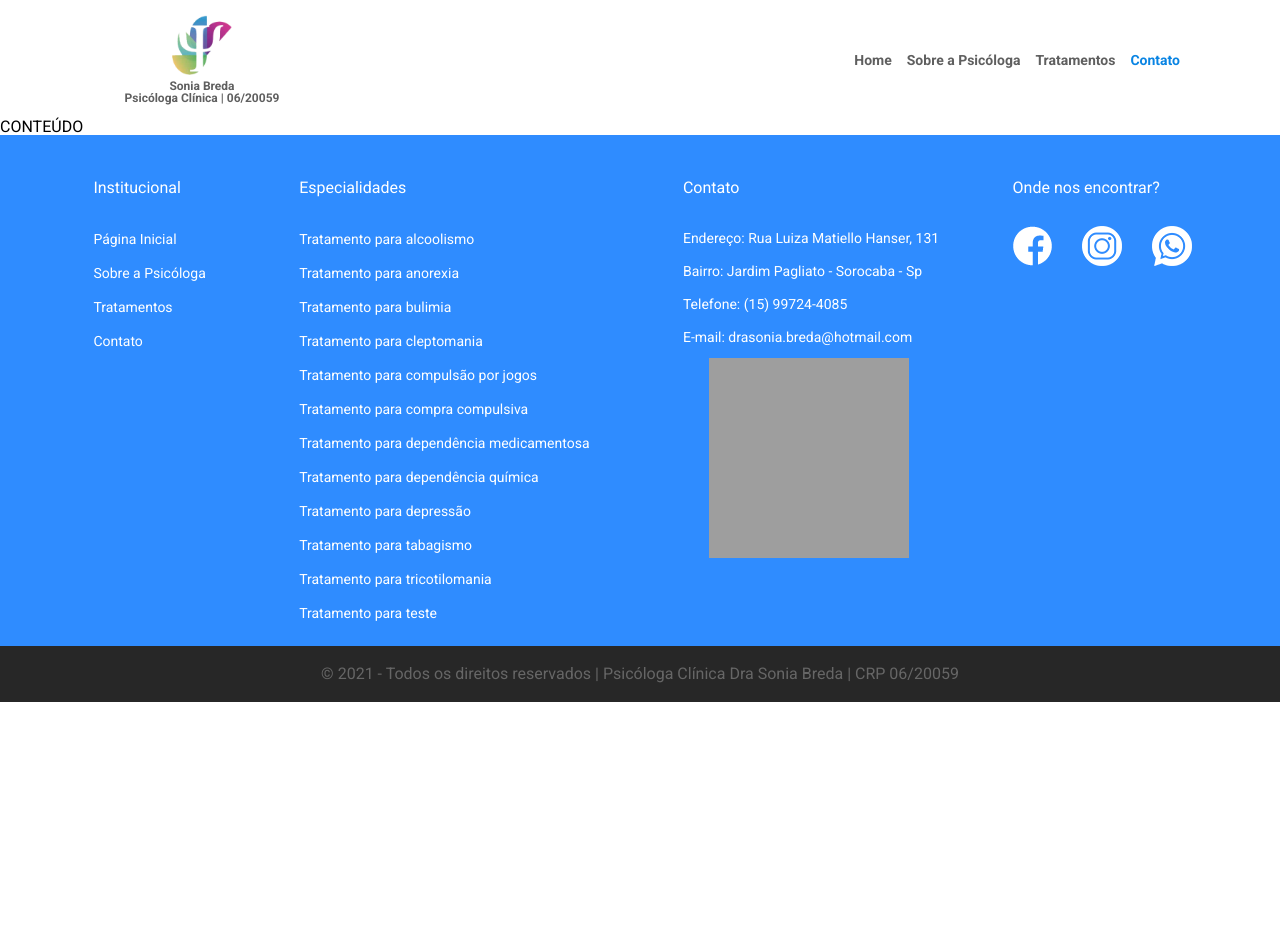
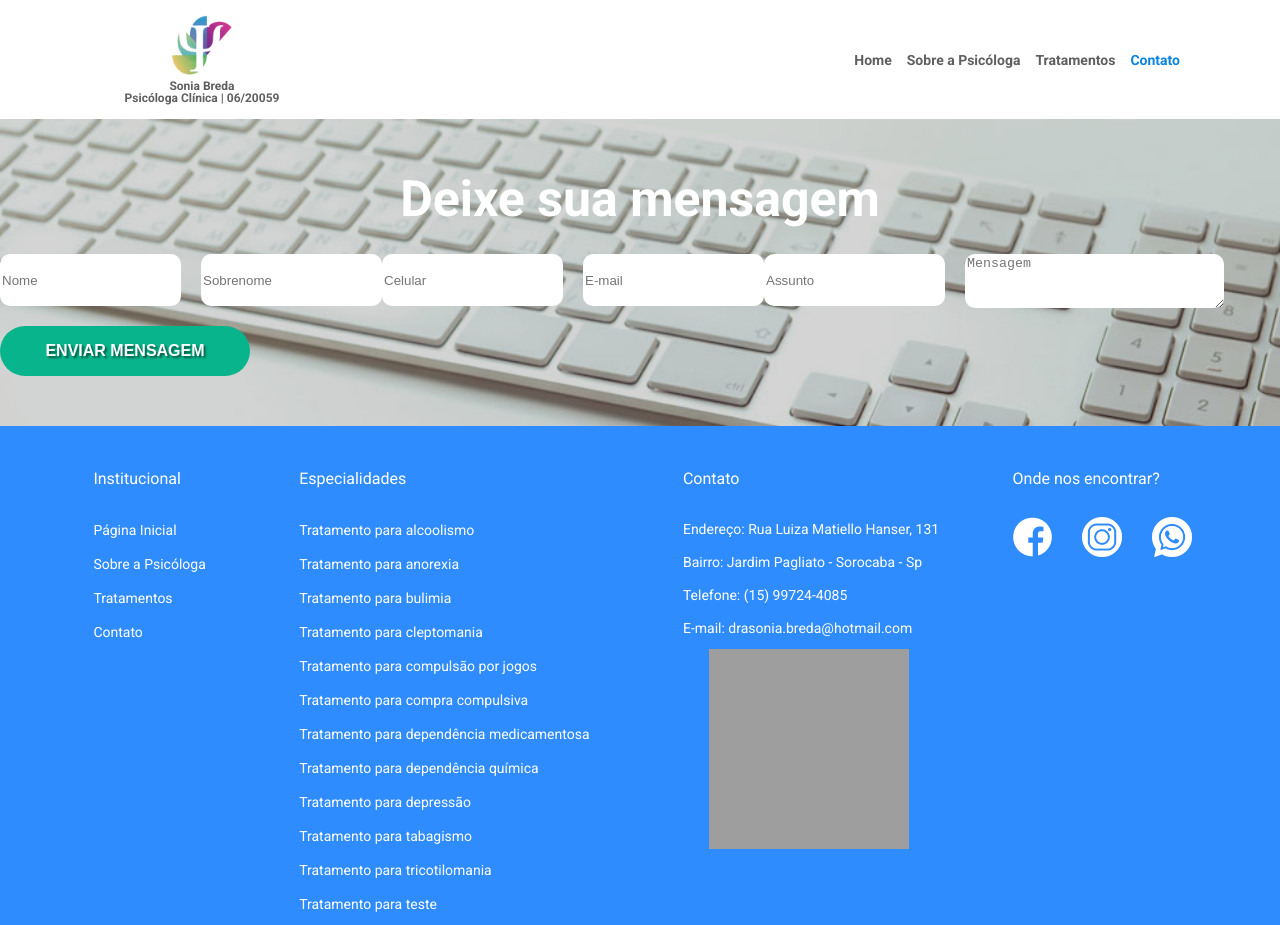
Before and after one commit to guibreda/sonia-breda, a plain HTML site: page assets/contato.html in a window 1280 px wide. Shown: the top 925 px of the page. Before the commit the page ends 800 px from the top, so only its background shows below. Drawn offline with Linux system fonts and the light colour scheme; grey boxes are pictures that could not be loaded.

Commit message:
Create section of contact

```diff
--- a/assets/contato.html
+++ b/assets/contato.html
@@ -22,9 +22,13 @@
     <link rel="stylesheet" href="../css/components/main-logo.css">
     <link rel="stylesheet" href="../css/components/menu-navegation.css">
     <link rel="stylesheet" href="../css/components/main-section.css">
+    <link rel="stylesheet" href="../css/components/bg-opacity.css">
     <link rel="stylesheet" href="../css/components/main-subtitle.css">
+    <link rel="stylesheet" href="../css/components/wrapper-input.css">
+    <link rel="stylesheet" href="../css/components/main-input.css">
     <link rel="stylesheet" href="../css/components/main-paragraph.css">
     <link rel="stylesheet" href="../css/components/main-article.css">
+    <link rel="stylesheet" href="../css/components/main-btn.css">
     <link rel="stylesheet" href="../css/components/wrapper-info.css">
     <link rel="stylesheet" href="../css/components/l-footer.css">
 
@@ -52,10 +56,19 @@
             </nav>
         </div>
     </header>
-
-    CONTEÚDO
-
-
+    <section class="main-section -contact">
+        <div class="bg-opacity -dark"></div>
+        <h2 class="main-subtitle -second -white">Deixe sua mensagem</h2>
+        <div class="wrapper-input">
+            <input class="main-input" type="text" name="nome" id="name" placeholder="Nome" required>
+            <input class="main-input" type="text" name="sobrenome" id="last-name" placeholder="Sobrenome" required>
+            <input class="main-input" type="tel" name="phone" id="phone" placeholder="Celular" required>
+            <input class="main-input" type="email" name="email" id="email" placeholder="E-mail" required>
+            <input class="main-input" type="text" name="subject" id="subject" placeholder="Assunto" required>
+            <textarea class="main-input" name="message" id="message" cols="30" rows="10" placeholder="Mensagem" required></textarea>
+            <button type="submit" class="main-btn -form">Enviar Mensagem</button>
+        </div>
+    </section>
     <section class="main-section -info">
         <div class="wrapper-info">
             <div class="institutional">
--- a/css/colors.css
+++ b/css/colors.css
@@ -9,8 +9,8 @@
     --color-background-footer: rgb(39, 39, 39);
     --color-background-formacao-especialidade: #ff5600;
     --color-borda-psicologa: #4286f4c9;
-    --color-botao-formulario: rgb(8, 180, 139);
-    --color-botao-formulario-hover: rgb(8, 204, 139);
+    --color-background-botao-formulario: rgb(8, 180, 139);
+    --color-background-botao-formulario-hover: rgb(8, 204, 139);
     --color-bloco-especialidade-pos: rgba(137, 195, 154, 0.99);
     --color-bloco-especialidade-dr: rgba(183, 50, 142, 0.8);
     --color-bloco-especialidade-dp: rgba(95, 182, 191, 0.99);
--- a/css/components/bg-opacity.css
+++ b/css/components/bg-opacity.css
@@ -9,3 +9,8 @@
     opacity: 0.85;
     z-index: -1;
 }
+
+.bg-opacity.-dark
+{
+    background: rgba(0, 0, 0, 0.20);
+}
--- a/css/components/main-btn.css
+++ b/css/components/main-btn.css
@@ -32,3 +32,18 @@
 {
     color: var(--color-bloco-especialidade-dr);
 }
+
+.main-btn.-form
+{
+    background-color: var(--color-background-botao-formulario);
+    border: none;
+    width: 250px;
+    height: 50px;
+    font-size: 1em;
+    cursor: pointer;
+}
+
+.main-btn.-form:hover
+{
+    background-color: var(--color-background-botao-formulario-hover);
+}
--- /dev/null
+++ b/css/components/main-input.css
@@ -0,0 +1,18 @@
+.main-input
+{
+    border-radius: 10px;
+    border: none;
+    height: 50px;
+    margin-right: 20px;
+    margin-bottom: 20px;
+}
+
+.main-input:nth-child(even)
+{
+    margin-right: 0;
+}
+
+.main-input:nth-child(n+5):nth-child(-n+6)
+{
+    margin-bottom: 0;
+}
--- a/css/components/main-section.css
+++ b/css/components/main-section.css
@@ -31,8 +31,17 @@
 .main-section.-about
 {
     position: relative;
-    z-index: -2;
+    z-index: 1;
     background-image: url(../../assets/img/fundo-hexagonal.png);
     background-repeat: no-repeat;
     background-size: cover;
 }
+
+.main-section.-contact
+{
+    position: relative;
+    z-index: 1;
+    background-image: url(../../assets/img/fundo_contact.jpg);
+    background-repeat: no-repeat;
+    background-size: cover;
+}
--- a/css/components/main-subtitle.css
+++ b/css/components/main-subtitle.css
@@ -16,9 +16,13 @@
 {
     padding-top: 0;
     font-size: 30px;
-    max-width: 700px;
     line-height: 1.2em;
     margin-left: 30px;
+}
+
+.main-subtitle.-second.-white
+{
+    color: #fff;
 }
 
 .main-subtitle.-third
--- /dev/null
+++ b/css/components/wrapper-input.css
@@ -0,0 +1,5 @@
+.wrapper-input
+{
+    display: flex;
+    flex-wrap: wrap;
+}
```
Also changed, not shown: assets/sobre-psicologa.html (+1 -1 lines), css/components/main-image.css (line endings or trailing spaces).
